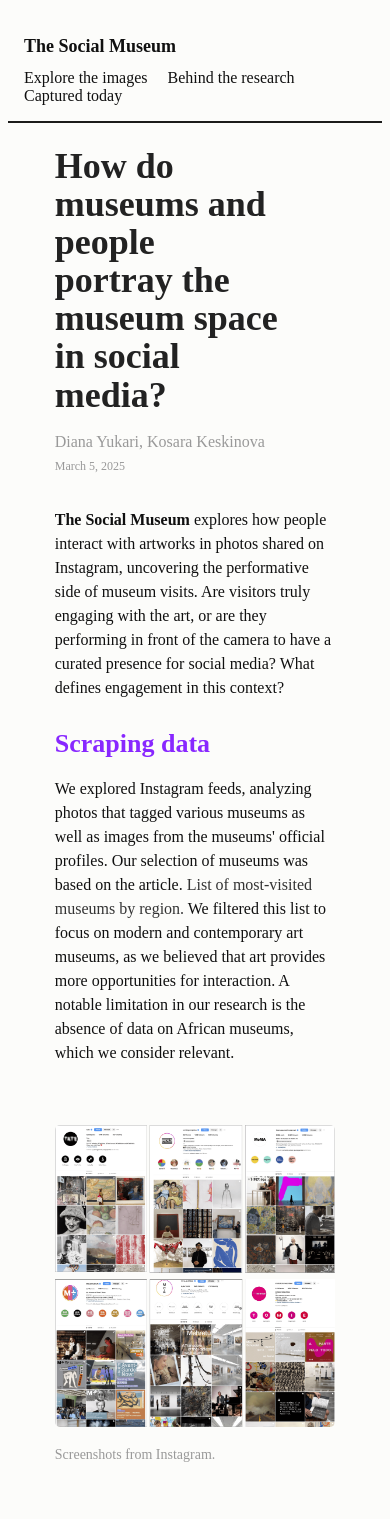
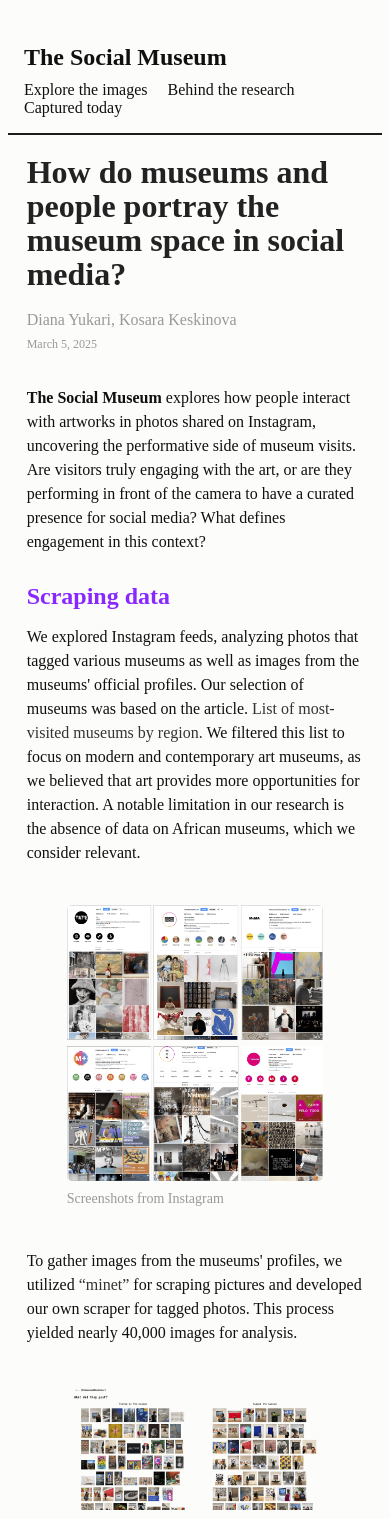
Before and after one commit to dianayukari/museum, a SvelteKit app: page /protocol in a window 390 px wide. Shown: the top 1519 px of the page. Built offline with nearby package versions, Linux system fonts and the light colour scheme; a web font is replaced by a local one.

Commit message:
Increase images per load, adjust margins in various components, and refine legend text for clarity

```diff
--- a/src/lib/components/ButtonsMenu.svelte
+++ b/src/lib/components/ButtonsMenu.svelte
@@ -55,7 +55,7 @@
 		padding: 8px 10px;
         background-color: #FCFCFA;
         border: solid 2px #101010;
-        margin: 0 10px 10px 0;
+        margin: 0 10px 30px 0;
         color: #101010;
         border-radius: 3px;
 	}
--- a/src/lib/components/Menu.svelte
+++ b/src/lib/components/Menu.svelte
@@ -70,8 +70,8 @@ a:hover {
 
   .title {
     text-align: left;
-      font-size: 18px;
-      margin-right: 20px;
+    font-size: 24px;
+    margin: 20px 20px 10px auto;
   }
 
 }
--- a/src/routes/+page.svelte
+++ b/src/routes/+page.svelte
@@ -15,7 +15,7 @@
 		<iframe src="https://player.vimeo.com/video/1061617782?autoplay=1&muted=1" width="1920" height="1080" frameborder="0" allow="autoplay; fullscreen; picture-in-picture; clipboard-write; encrypted-media" title="the social museum"></iframe>
 	</div>
 	<div class="content">
-		<p class="legend">This is the result of a research on how people interact with artwork in photos shared on Instagram, <br>revealing the performative nature of museum visits</p>
+		<p class="legend">This is the result of a research on how people interact with artwork in photos shared on Instagram, revealing the performative nature of museum visits</p>
 		<div class="btn-container">
 				<a href="{base}/filterimages/">
 					<button class="btn">
@@ -80,5 +80,13 @@
 		color: #8827FF;
 	}
 
+	@media (max-width: 600px) {
+
+		.content {
+			margin-top: 20vh;
+		}
+
+	}
+
 
 </style>
--- a/src/routes/captured/+page.svelte
+++ b/src/routes/captured/+page.svelte
@@ -8,7 +8,7 @@
     let images = data.images
 
     let displayedImages = [];
-    const imagesPerLoad = 30;
+    const imagesPerLoad = 50;
     let loading = false;
     let hoverInfo = [];
 	let isHovered = false;
--- a/src/routes/filterimages/+page.svelte
+++ b/src/routes/filterimages/+page.svelte
@@ -87,7 +87,7 @@
 <style>
 
     .title {
-        margin: 30px 20px 0 1rem;
+        margin: 20px 20px 10px 1rem;
     }
 
     .filter-container {
@@ -102,7 +102,7 @@
     @media (max-width: 600px) {
 
         .title {
-            margin: 30px 10px 0 10px;
+            margin: 20px 10px 0 10px;
         }
 
         .filter-container {
--- a/src/routes/protocol/+page.svelte
+++ b/src/routes/protocol/+page.svelte
@@ -1,136 +1,187 @@
-
 <script>
 	import { base } from '$app/paths';
 </script>
 
 <div class="content-container">
-
 	<h1>How do museums and people portray the museum space in social media?</h1>
 
-    <p class="names">
-        Diana Yukari,
-        Kosara Keskinova
-    </p>
+	<p class="names">Diana Yukari, Kosara Keskinova</p>
 
 	<p class="date">March 5, 2025</p>
 
-    <p><strong>The Social Museum</strong> explores how people interact with artworks in photos shared on Instagram, uncovering the performative side of museum visits. Are visitors truly engaging with the art, or are they performing in front of the camera to have a curated presence for social media? What defines engagement in this context?</p>
+	<p>
+		<strong>The Social Museum</strong> explores how people interact with artworks in photos shared on
+		Instagram, uncovering the performative side of museum visits. Are visitors truly engaging with the
+		art, or are they performing in front of the camera to have a curated presence for social media? What
+		defines engagement in this context?
+	</p>
 
 	<h2>Scraping data</h2>
 
 	<p>
-        We explored Instagram feeds, analyzing photos that tagged various museums as well as images from the museums' official profiles. Our selection of museums was based on the article. <a href="https://en.wikipedia.org/wiki/List_of_most-visited_museums" target="_blank"> List of most-visited museums by region.</a> We filtered this list to focus on modern and contemporary art museums, as we believed that art provides more opportunities for interaction. A notable limitation in our research is the absence of data on African museums, which we consider relevant.
+		We explored Instagram feeds, analyzing photos that tagged various museums as well as images from
+		the museums' official profiles. Our selection of museums was based on the article.
+		<a href="https://en.wikipedia.org/wiki/List_of_most-visited_museums" target="_blank">
+			List of most-visited museums by region.</a
+		>
+		We filtered this list to focus on modern and contemporary art museums, as we believed that art provides
+		more opportunities for interaction. A notable limitation in our research is the absence of data on
+		African museums, which we consider relevant.
 	</p>
 
-    <img src="{base}/media/screen1.png" alt="Screenshots of instagram museum profiles">
+	<figure>
+		<img src="{base}/media/screen1.png" alt="Screenshots of instagram museum profiles" />
+		<figcaption>Screenshots from Instagram</figcaption>
+	</figure>
 
-    <p class="description">
-        Screenshots from Instagram.
+	<p>
+		To gather images from the museums' profiles, we utilized
+		<a href="https://github.com/medialab/minet/blob/master/docs/cli.md" target="_blank"> “minet”</a>
+		for scraping pictures and developed our own scraper for tagged photos. This process yielded nearly
+		40,000 images for analysis.
 	</p>
 
-    <br>
+	<figure>
+		<img src="{base}/media/screen2.png" alt="Screenshot of website" />
+		<figcaption>Screenshot from the first version of the website</figcaption>
+	</figure>
 
 	<p>
-        To gather images from the museums' profiles, we utilized <a href="https://github.com/medialab/minet/blob/master/docs/cli.md" target="_blank"> “minet”</a> for scraping pictures and developed our own scraper for tagged photos. This process yielded nearly 40,000 images for analysis.
+		Subsequently, we employed OpenAI’s GPT to classify the images and streamline our analysis. The
+		classification criteria included the presence of individuals (either one or multiple), whether
+		they were painted or drawn representations, the percentage of space they occupied in the image,
+		and whether the photo was taken inside a gallery or outside a room featuring artwork. After
+		experimenting with seven different prompts, we achieved satisfactory results and ultimately
+		opted to use Gemini instead of GPT due to budget constraints. Our final prompt was as follows:
+	</p>
+	<p>
+		“Consider for all questions: 1. artwork as paintings or drawings or installations or sculptures
+		2. real human as a person that is not a drawn or painted representation (examine skin texture,
+		light behavior, eye reflections, and overall realism of features) and 3. painted human as either
+		a painted or drawn person from an artwork (examine proportions, stylized anatomy, subtle
+		variations of skin tone, symmetry, sharp transitions with the background and unnatural
+		lighting). Is there an artwork? Are there real humans in the picture? is there only one real
+		human in the picture? Are there multiple real humans in the picture? are there painted humans in
+		this picture? Is the picture taken inside a room? Are there real humans inside an art gallery?
+		When there’s a real person in the picture, what percentage of the space in the picture does it
+		occupy?”
+	</p>
+	<p>
+		This process generated a CSV file with columns categorized as true or false, allowing us to sort
+		images into specific categories (e.g., people inside a gallery with art), which facilitated a
+		more focused analysis of our research.
 	</p>
 
-    <img src="{base}/media/screen2.png" alt="Screenshot of website">
+	<figure>
+		<img src="{base}/media/screen3.png" alt="Screenshot of csv" />
+		<figcaption>Screenshot of the CSV file</figcaption>
+	</figure>
 
-    <p class="description">
-        Screenshot from the first version of the website.
+	<h2>Deepening the research</h2>
+	<p>
+		Upon further reflection, we determined that our primary interest lay in examining how
+		individuals behave within gallery settings and how they present themselves in relation to
+		artwork. We sought to ascertain whether these behaviors were consistent across museums
+		globally–a hypothesis that proved accurate. We filtered images to include only those featuring
+		people taken inside galleries.
+	</p>
+	<p>
+		While our initial results were promising, they were not flawless; thus, we manually reviewed
+		each of the 2,251 pictures fitting this description to correct any misclassifications made by
+		the AI.
+	</p>
+	<p>
+		Once we had accurately filtered images depicting people in gallery settings, we proceeded to
+		analyze their poses while taking pictures for Instagram. For this analysis, we utilized Python’s
+		“MediaPipe” [add link] to map their positions. Contrary to our expectations, we discovered that
+		most individuals did not adopt extravagant poses in museums; instead, we could categorize their
+		stances into five simple types: side, back, front, sitting, and other. The distribution of these
+		poses was as follows:
 	</p>
 
-    <p>
-        Subsequently, we employed OpenAI’s GPT to classify the images and streamline our analysis. The classification criteria included the presence of individuals (either one or multiple), whether they were painted or drawn representations, the percentage of space they occupied in the image, and whether the photo was taken inside a gallery or outside a room featuring artwork. After experimenting with seven different prompts, we achieved satisfactory results and ultimately opted to use Gemini instead of GPT due to budget constraints. Our final prompt was as follows:
-    </p>
-
-    <p>
-        “Consider for all questions: 1. artwork as paintings or drawings or installations or sculptures 2. real human as a person that is not a drawn or painted representation (examine skin texture, light behavior, eye reflections, and overall realism of features) and 3. painted human as either a painted or drawn person from an artwork (examine proportions, stylized anatomy, subtle variations of skin tone, symmetry, sharp transitions with the background and unnatural lighting). Is there an artwork? Are there real humans in the picture? is there only one real human in the picture? Are there multiple real humans in the picture? are there painted humans in this picture? Is the picture taken inside a room? Are there real humans inside an art gallery? When there’s a real person in the picture, what percentage of the space in the picture does it occupy?”
-    </p>
-
-    <p>
-        This process generated a CSV file with columns categorized as true or false, allowing us to sort images into specific categories (e.g., people inside a gallery with art), which facilitated a more focused analysis of our research.
-    </p>
-
-    <img src="{base}/media/screen3.png" alt="Screenshot of csv">
-
-    <p class="description">
-        Screenshot of the CSV file.
-    </p>
-
-    <br>
-
-    <h2>Deepening the research</h2>
-
-    <p>
-        Upon further reflection, we determined that our primary interest lay in examining how individuals behave within gallery settings and how they present themselves in relation to artwork. We sought to ascertain whether these behaviors were consistent across museums globally—a hypothesis that proved accurate. We filtered images to include only those featuring people taken inside galleries.
-    </p>
-
-    <p>
-        While our initial results were promising, they were not flawless; thus, we manually reviewed each of the 2,251 pictures fitting this description to correct any misclassifications made by the AI.
-    </p>
-
-    <p>
-        Once we had accurately filtered images depicting people in gallery settings, we proceeded to analyze their poses while taking pictures for Instagram. For this analysis, we utilized Python’s “MediaPipe” [add link] to map their positions. Contrary to our expectations, we discovered that most individuals did not adopt extravagant poses in museums; instead, we could categorize their stances into five simple types: side, back, front, sitting, and other. The distribution of these poses was as follows:
-    </p>
-
-    <br>
-
-    <img src="{base}/media/screen4.png" alt="Bar chart">
-
-    <p class="description">
-        Bar chart showing the distribution of visitor poses in museum settings.
-    </p>
-
-    <br>
+	<figure>
+		<img src="{base}/media/screen4.png" alt="Bar chart" />
+		<figcaption>Bar chart showing the distribution of visitor poses in museum settings</figcaption>
+	</figure>
 
 	<h2>Building the experience</h2>
 
 	<p>
-        For the installation, we aimed to immerse visitors in our research and prompt them to question various aspects of museum interactions in the age of social media. We wanted to provoke thoughts such as: "How does the presence of a camera alter our engagement with artwork? Are we truly interacting with the art, or are we more focused on crafting the perfect social media post? What does it signify when we face the camera instead of the artwork? Is this a performance for an audience, or does it represent a deeper connection to our self-image in relation to the art? When we turn our backs to the artwork, are we dismissing it, or engaging with the space in a different way?"
+		For the installation, we aimed to immerse visitors in our research and prompt them to question
+		various aspects of museum interactions in the age of social media. We wanted to provoke thoughts
+		such as: "How does the presence of a camera alter our engagement with artwork? Are we truly
+		interacting with the art, or are we more focused on crafting the perfect social media post? What
+		does it signify when we face the camera instead of the artwork? Is this a performance for an
+		audience, or does it represent a deeper connection to our self-image in relation to the art?
+		When we turn our backs to the artwork, are we dismissing it, or engaging with the space in a
+		different way?"
+	</p>
+	<p>
+		With these objectives in mind, we decided to begin the installation with a video introduction
+		presenting our findings and posing open questions about our dataset.
+	</p>
+	<p>
+		To create this video, we compiled all tagged images and categorized them based on visitor
+		positioning: front-facing, side views, and back-facing, with further subcategories for
+		variations in angle. Each image was manually aligned in Photoshop at 50% opacity to ensure
+		precision—an approach we prioritized over automated solutions like Python to maintain accuracy.
+		Once aligned, we transferred the layered composition to After Effects, where we animated the
+		sequence in a continuous 360-degree motion. Each image was displayed at 70% opacity for half a
+		second, with the pacing adjusted to align seamlessly with the audio. The final result is a
+		dynamic visualization of the patterns we uncovered, inviting viewers to immerse themselves in
+		the ways people present themselves in museum spaces.
 	</p>
 
+	<figure>
+		<img src="{base}/media/screen5.png" alt="Screenshot of csv" />
+		<figcaption>Screenshot from Photoshop's working progress</figcaption>
+	</figure>
+
 	<p>
-        With these objectives in mind, we decided to begin the installation with a video introduction presenting our findings and posing open questions about our dataset.
+		Following the introductory video, we sought to create an interactive experience that would
+		engage visitors based on their physical positioning. We implemented a camera system to detect
+		visitors' poses in real-time, categorizing them according to our established classification
+		system. This allowed us to reveal images from our research that corresponded to similar poses
+		adopted by museum-goers on social media.
+	</p>
+	<p>
+		At the conclusion of the experience, we prompt visitors to reflect on how they might behave in a
+		gallery space, considering the insights gained from our research. A photograph is then taken of
+		the visitor, which is displayed on a website where one can view all the images captured that day
+		and download their own picture.
 	</p>
 
-    <p>
-        To create this video, we compiled all tagged images and categorized them based on visitor positioning: front-facing, side views, and back-facing, with further subcategories for variations in angle. Each image was manually aligned in Photoshop at 50% opacity to ensure precision—an approach we prioritized over automated solutions like Python to maintain accuracy. Once aligned, we transferred the layered composition to After Effects, where we animated the sequence in a continuous 360-degree motion. Each image was displayed at 70% opacity for half a second, with the pacing adjusted to align seamlessly with the audio. The final result is a dynamic visualization of the patterns we uncovered, inviting viewers to immerse themselves in the ways people present themselves in museum spaces.
-    </p>
-
-    <img src="{base}/media/screen5.png" alt="Screenshot of csv">
-
-    <p class="description">
-        Screenshot from Photoshop's working progress.
-    </p>
+	<figure>
+		<img src="{base}/media/screen7.png" alt="Screenshot of camera system" />
+		<figcaption>Screenshot of the camera system</figcaption>
+	</figure>
 
 	<p>
-        Following the introductory video, we sought to create an interactive experience that would engage visitors based on their physical positioning. We implemented a camera system to detect visitors' poses in real-time, categorizing them according to our established classification system. This allowed us to reveal images from our research that corresponded to similar poses adopted by museum-goers on social media.
+		The website also serves as a comprehensive repository of our research data. It contains all
+		2,251 photos of people in gallery settings that we analyzed, along with filters for each pose
+		category we identified (side, back, front, sitting, and other). This allows visitors to explore
+		the full dataset and observe the patterns we discovered in our study.
 	</p>
-
 	<p>
-         At the conclusion of the experience, we prompt visitors to reflect on how they might behave in a gallery space, considering the insights gained from our research. A photograph is then taken of the visitor, which is displayed on a website where one can view all the images captured that day and download their own picture.
+		Additionally, we included this detailed description of our research protocol, outlining the
+		methodologies we employed. This transparency in our research process enables visitors to
+		understand the rigor behind our findings and potentially inspire further investigations into the
+		intersection of social media and museum experiences.
 	</p>
-
-    <br>
-
-    <img src="{base}/media/screen7.png" alt="creenshots of experience">
-
-    <p class="description">
-        Image of the screen during the exhibition.
+	<p>
+		This interactive approach allows visitors to engage with our research findings and also to
+		become active participants in the ongoing dialogue about social media's impact on museum
+		experiences. By seeing themselves reflected in the context of our study, visitors are encouraged
+		to critically examine their own behaviors and motivations when interacting with art in public
+		spaces.
 	</p>
-
-    <p>The website also serves as a comprehensive repository of our research data. It contains all 2,251 photos of people in gallery settings that we analyzed, along with filters for each pose category we identified (side, back, front, sitting, and other). This allows visitors to explore the full dataset and observe the patterns we discovered in our study.</p>
-
-    <p>Additionally, we included this detailed description of our research protocol, outlining the methodologies we employed. This transparency in our research process enables visitors to understand the rigor behind our findings and potentially inspire further investigations into the intersection of social media and museum experiences.</p>
-
-    <p>This interactive approach allows visitors to engage with our research findings and also to become active participants in the ongoing dialogue about social media's impact on museum experiences. By seeing themselves reflected in the context of our study, visitors are encouraged to critically examine their own behaviors and motivations when interacting with art in public spaces.</p>
-
 </div>
 
 <footer>
-    <hr>
-    <p class="footer">2025 Project for the Design Academy Eindhoven. <br> Tutored by Studio Calibro</p>
+	<hr />
+	<p class="footer">
+		2025 Project for the Design Academy Eindhoven. <br /> Tutored by Studio Calibro
+	</p>
 </footer>
 
 <style>
@@ -141,11 +192,12 @@
 		margin: 0 auto;
 	}
 
-    p {
-        font-size: 16px;
-        line-height: 24px;
-        color: #101010;
-        margin-bottom: 30px;
+	h1 {
+		font-size: 36px;
+		line-height: 106%;
+		color: #222;
+		margin-bottom: 8px;
+		width: 90%;
 	}
 
 	.names {
@@ -162,54 +214,47 @@
 		margin-top: 0;
 	}
 
-    h1 {
-        font-size: 36px;
+	h2 {
+		font-size: 24px;
 		line-height: 106%;
-        color: #222;
-        margin-bottom: 8px;
-        width: 80%;
+		color: #8827ff;
+		margin: 20px 0 10px 0;
 	}
 
-    h2 {
-        font-size: 26px;
-        line-height: 106%;
-        color: #8827FF;
-        margin: 20px 0;
+	p {
+		font-size: 16px;
+		line-height: 24px;
+		color: #101010;
+		margin-bottom: 30px;
 	}
 
 	img {
 		width: 100%;
 		height: auto;
-        margin-top: 30px;
+		margin-top: 10px;
 		border-radius: 5px;
 	}
 
-    .description {
+	figcaption {
 		font-size: 14px;
 		line-height: 20px;
 		color: #999;
-        margin-bottom: 25px;
-    }
-
-    div {
-        display: flex;
-        align-items: left;
-        margin-bottom: 20px;
+		margin: 4px 0 40px 0;
 	}
 
 	a {
-        color:#333
+		color: #333;
 	}
 
 	a:hover {
-        color: #8827FF;
+		color: #8827ff;
 	}
 
-    footer {
-        text-align: left;
-        padding: 10px 0;
-        font-size: 16px;
-        color: #999;
+	hr {
+		margin: 0;
+		border: none;
+		height: 1.5px;
+		background-color: #999;
 	}
 
 	.footer {
@@ -220,13 +265,14 @@
 		margin-left: 20px;
 	}
 
-
-    hr {
-        margin: 0;
-        border: none;
-        height: 1.5px;
-        background-color: #999;
+	@media (max-width: 600px) {
+		.content-container {
+			width: 90%;
 		}
 
-
+		h1 {
+			font-size: 32px;
+			width: 100%;
+		}
+	}
 </style>
```
Lines whose indentation alone changed are shown as unchanged.
